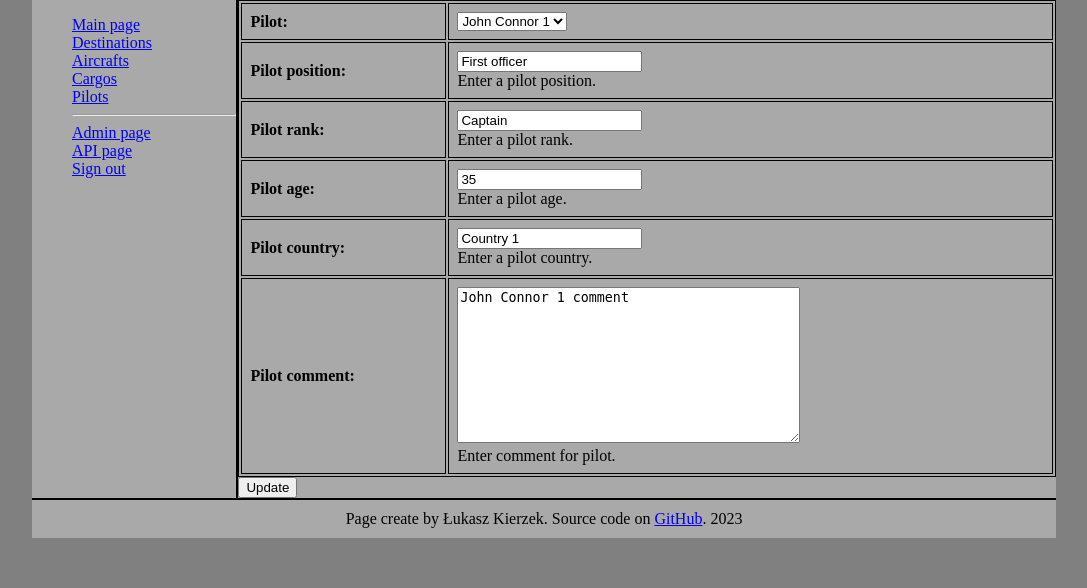
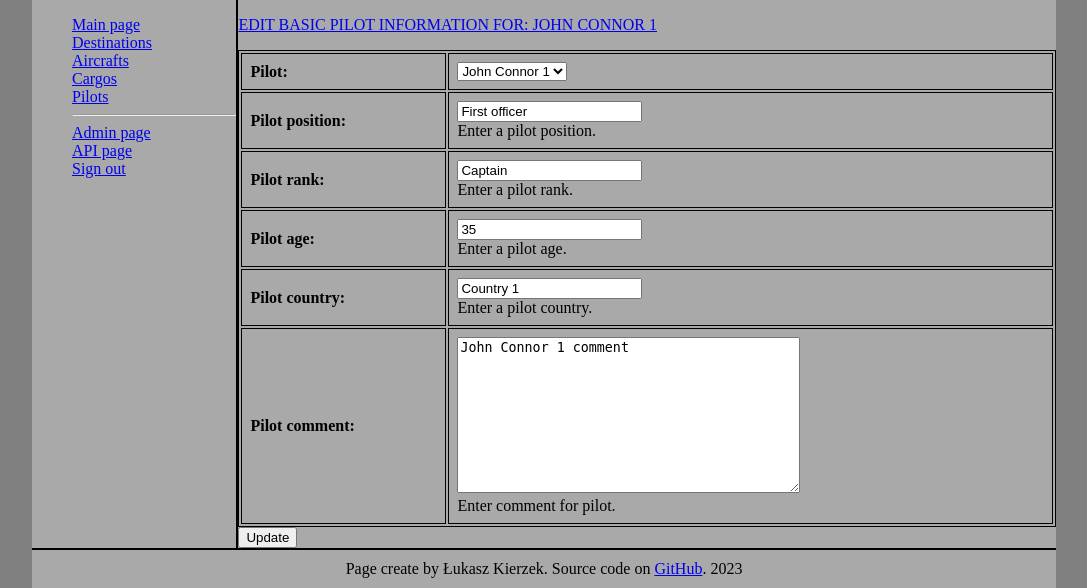
Before and after one commit to lukaskierzek/cargo_app, a Django app: page /airlift/pilots/1/update-additional-information in a window 1280 px wide. Shown: the part 60-648 px from the top of the page, without its empty margins (96-1183 px from the left). Run offline with Django 4.2, Linux system fonts and the light colour scheme; the visitor is signed in with stand-in values (Sample User, id 1); data comes from the database, SQL or seed files in the repository.

Commit message:
Modified airlift pilots_informations_form.html
Add link to update pilot basic information

```diff
--- a/airlift/templates/airlift/pilots_informations_form.html
+++ b/airlift/templates/airlift/pilots_informations_form.html
@@ -10,6 +10,7 @@
 
 {% block page_content %}
 	<section>
+    <p><a href="{% url 'airlift:pilots_update' pk=pilots_informations.pilot_id %}">EDIT BASIC PILOT INFORMATION FOR: {{ pilots_informations.pilot|upper }}</a></p>
     <form method="POST">
       {% csrf_token %}
       <table>
```
